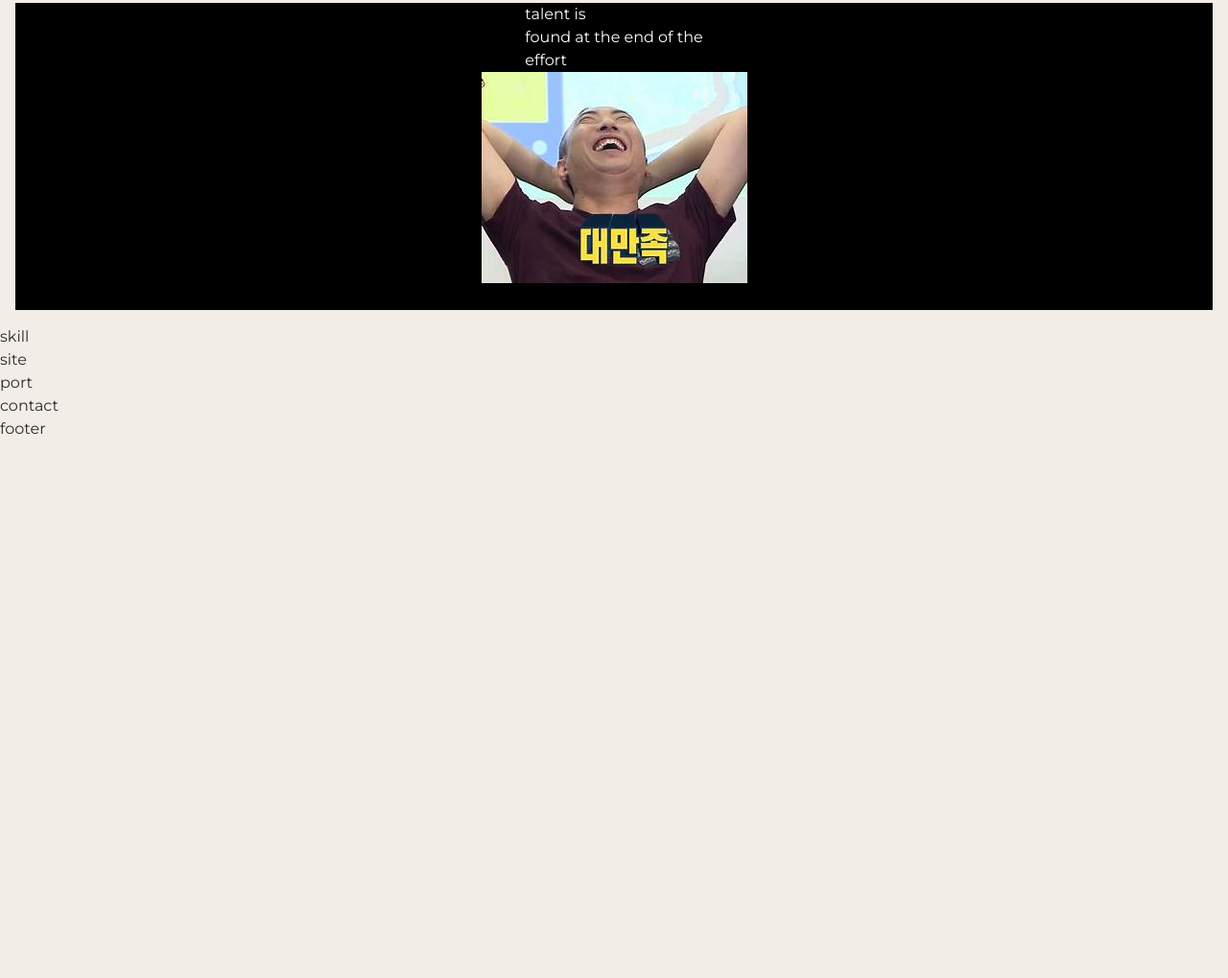
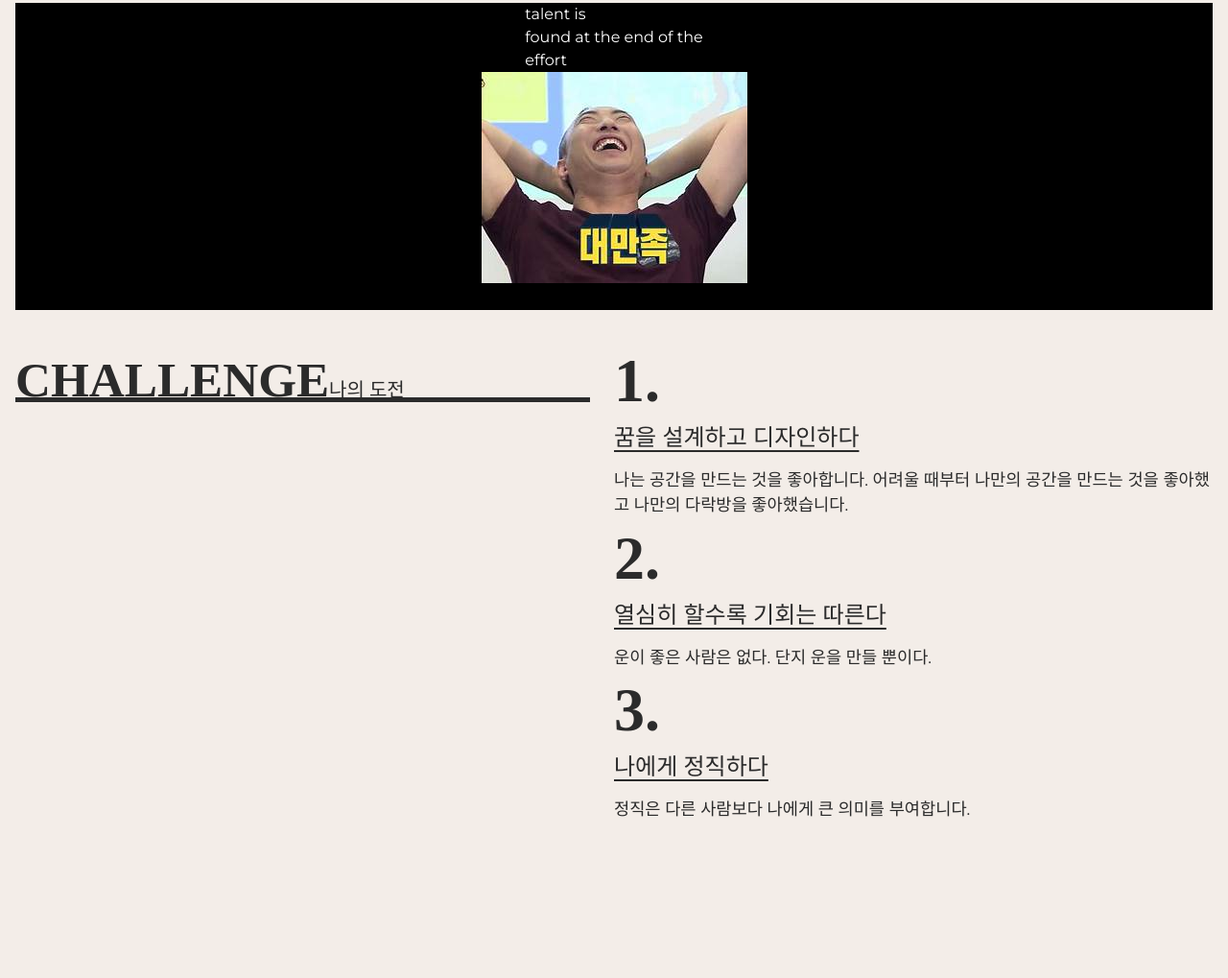
Before and after one commit to sangjun1126/Vite_Portfolio, a website built with Vite: page src/assets/index.html in a window 1280 px wide. Shown: the part 461-1480 px from the top of the page at 96% size. Before the commit the page ends 920 px from the top, so only its background shows below. Built offline with nearby package versions, Linux system fonts and the light colour scheme; a small style sheet from the web is missing; a web font is replaced by a local one.

Commit message:
스킬 영역 완료

```diff
--- a/src/assets/css/section/skill.css
+++ b/src/assets/css/section/skill.css
@@ -0,0 +1,73 @@
+.skill__inner {
+    padding: 16px;
+    display: flex;
+    justify-content: space-between;
+}
+
+.skill__title {
+    position : sticky;
+    top : 70px;
+    left: 0;
+    width: 48%;
+    height: 5vw;
+    font-size: 4vw;
+    font-weight: 900;
+    line-height: 1.6;
+    font-family: var(--mainKor-font);
+    text-transform: uppercase;
+    color: var(--black100);
+    border-bottom: 0.4vw solid var(--black100);
+}
+
+.skill__title em {
+    font-size: 1.25rem;
+    font-weight: 400;
+    line-height: 2;
+}
+
+.skill__desc {
+    width: 50%;
+}
+
+.skill__desc span {
+    font-size: 5vw;
+    line-height: 1;
+    font-weight: 900;
+    line-height: 1.3;
+    font-family: var(--mainNum-font);
+}
+
+.skill__desc h3 {
+    font-size: 1.5rem;
+    text-decoration: underline;
+    text-underline-position: under;
+    margin-bottom: 1vw;
+}
+
+.skill__desc {
+    margin-bottom: 30vh;
+    font-size: 1.1rem;
+}
+
+@media (max-width : 800px) {
+    .skill__inner {
+        flex-direction: column;
+    }
+
+    .skill__title {
+        width: 100%;
+        margin-bottom: 10vw;
+        font-size: 30px;
+        height: auto;
+        top: 68px;
+        background-color: var(--mainBg-color);
+    }
+
+    .skill__desc {
+        width: 100%;
+    }
+
+    .skill__desc span {
+        font-size: 20vw;
+    }
+}
--- a/src/assets/index.html
+++ b/src/assets/index.html
@@ -87,7 +87,33 @@
         </section>
 
         <section id="skill">
-            skill
+            <div class="skill__inner">
+                <h2 class="skill__title">Challenge<em>나의 도전</em></h2>
+                <div class="skill__desc">
+                    <div>
+                        <span>1.</span>
+                        <h3>꿈을 설계하고 디자인하다</h3>
+                        <p>
+                            나는 공간을 만드는 것을 좋아합니다.
+                            어려울 때부터 나만의 공간을 만드는 것을 좋아했고 나만의 다락방을 좋아했습니다.
+                        </p>
+                    </div>
+                    <div>
+                        <span>2.</span>
+                        <h3>열심히 할수록 기회는 따른다</h3>
+                        <p>
+                            운이 좋은 사람은 없다. 단지 운을 만들 뿐이다.
+                        </p>
+                    </div>
+                    <div>
+                        <span>3.</span>
+                        <h3>나에게 정직하다</h3>
+                        <p>
+                            정직은 다른 사람보다 나에게 큰 의미를 부여합니다.
+                        </p>
+                    </div>
+                </div>
+            </div>
         </section>
 
         <section id="site">
```
